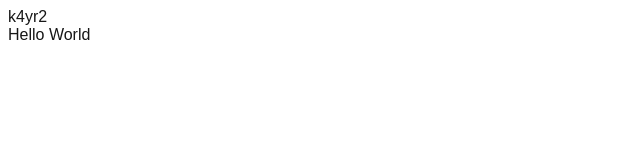
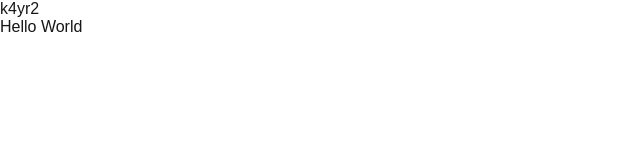
Before and after one commit to k4yr2/k4yr2.me, a Next.js app: page / in a window 1280 px wide. Shown: the top 160 px of the page, without its empty margins (0-640 px from the left). Built offline with nearby package versions, Linux system fonts and the light colour scheme.

Commit message:
Refactor Home component to simplify structure and remove unnecessary classes

```diff
--- a/app/globals.css
+++ b/app/globals.css
@@ -14,4 +14,6 @@
   color: var(--foreground);
   background: var(--background);
   font-family: Arial, Helvetica, sans-serif;
+  padding: 0;
+  margin: 0;
 }
--- a/app/page.tsx
+++ b/app/page.tsx
@@ -1,6 +1,6 @@
 export default function Home() {
   return (
-    <div className="grid grid-rows-[20px_1fr_20px] items-center justify-items-center min-h-screen p-8 pb-20 gap-16 sm:p-20 font-[family-name:var(--font-geist-sans)]">
+    <div>
       Hello World
     </div>
   );
```
